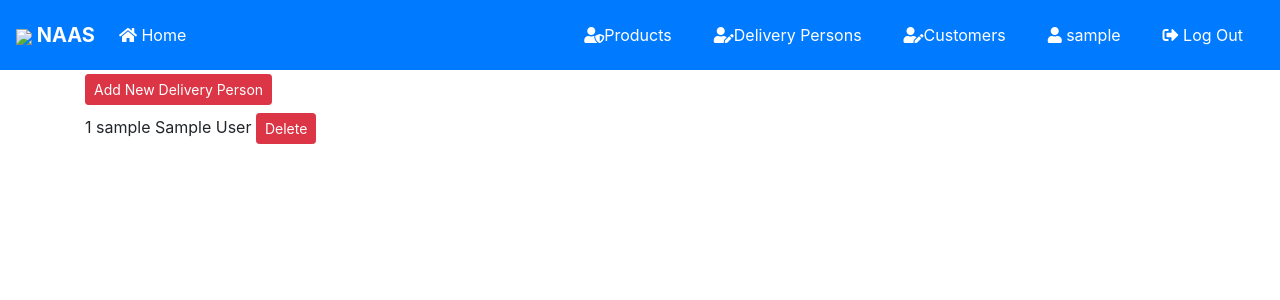
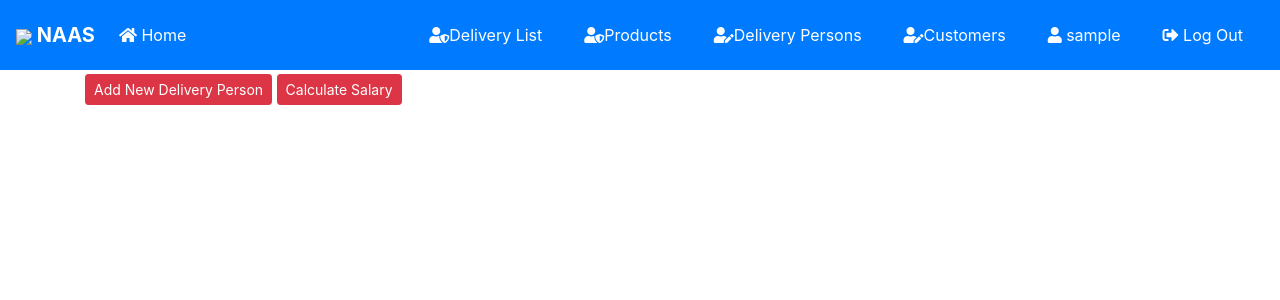
Before and after one commit to himanshudas75/NAAS, a Django app: page /manager/delivery_persons/ in a window 1280 px wide. Shown: the top 300 px of the page. Run offline with Django 3.2, Linux system fonts and the light colour scheme; the visitor is signed in with stand-in values (Sample User, id 1); data comes from the database, SQL or seed files in the repository; some libraries are stand-ins or nearby versions.

Commit message:
added features

```diff
--- a/office/forms.py
+++ b/office/forms.py
@@ -28,6 +28,8 @@ class AddDeliveryPersonForm(UserCreationForm):
     def save(self, commit=True):
         user = super().save(commit=False)
         user.user_type = 1
+        user.deliveries = 0
+        user.salary = 0
         if commit:
             user.save()
         return user
@@ -58,8 +60,8 @@ class AddCustomerForm(forms.ModelForm):
 class AddSubscriptionForm(forms.ModelForm):
     class Meta:
         model = SubscriptionList
-        fields = ("product_id",)
+        fields = ("product",)
 
     def __init__(self, *args, **kwargs):
         super(AddSubscriptionForm, self).__init__(*args, **kwargs)
-        self.fields["product_id"].empty_label = None
+        self.fields["product"].empty_label = None
--- a/office/templates/items.html
+++ b/office/templates/items.html
@@ -1,4 +1,5 @@
 {% extends 'base.html' %}
+
 {% block content %}
     {% if user.user_type == 0 %}
         <a class="btn btn-danger btn-sm mt-1 mb-1" href="{% url add %}">Add New {{ item }}</a>
@@ -8,14 +9,18 @@
             {% if type == 'products' %}
                 {{obj.id}} {{obj.name}} {{obj.code}} Rs {{obj.price}}/- {{obj.date_published}}
             {% elif type == 'manager:delivery-persons' %}
-                {{obj.id}} {{obj.username}} {{obj.name}}
+                {{obj.id}} {{obj.username}} {{obj.name}} {{ obj.deliveries }} {{ obj.salary }}
             {% elif type == 'manager:customers' %}
                 {{obj.id}} {{obj.name}} {{obj.username}} {{obj.address}}
                 <a class="btn btn-danger btn-sm mt-1 mb-1" href="{% url 'manager:subscriptions' obj.id %}">View Subscriptions</a>
+                <a class="btn btn-danger btn-sm mt-1 mb-1" href="{% url 'manager:generate-bill' obj.id %}">Generate Bill</a>
             {% endif %}
             {% if user.user_type == 0 %}
                 <a class="btn btn-danger btn-sm mt-1 mb-1" href="{% url delete obj.id %}">Delete</a>
             {% endif %}
         </div>
     {% endfor %}
+    {% if user.user_type == 0 and type == 'manager:delivery-persons' %}
+        <a class="btn btn-danger btn-sm mt-1 mb-1" href="{% url 'manager:calculate-salary' %}">Calculate Salary</a>
+    {% endif %}
 {% endblock content %}
--- a/office/templates/manager/subscription_confirm_delete.html
+++ b/office/templates/manager/subscription_confirm_delete.html
@@ -9,7 +9,7 @@
             </fieldset>
             <div class="form-group">
                 <button class="btn btn-outline-danger" type="submit">Yes, Delete</button>
-                <a class="btn btn-outline-secondary" href="{% url 'manager:subscriptions' object.customer_id.id %}">Cancel</a>
+                <a class="btn btn-outline-secondary" href="{% url 'manager:subscriptions' object.customer.id %}">Cancel</a>
             </div>
         </form>
     </div>
--- a/office/templates/manager/subscriptions.html
+++ b/office/templates/manager/subscriptions.html
@@ -11,9 +11,9 @@
       </form>
     {% for obj in objects %}
         <div>
-            {{ obj.customer_id.username }} {{ obj.product_id.code }}
+            {{ obj.customer.username }} {{ obj.product.code }}
             {% if user.user_type == 0 %}
-                <a class="btn btn-danger btn-sm mt-1 mb-1" href="{% url delete obj.customer_id.id obj.id %}">Delete</a>
+                <a class="btn btn-danger btn-sm mt-1 mb-1" href="{% url delete obj.customer.id obj.id %}">Delete</a>
             {% endif %}
         </div>
     {% endfor %}
--- a/office/urls.py
+++ b/office/urls.py
@@ -4,11 +4,14 @@ from office.views import office, manager
 urlpatterns = [
     path('', office.home, name='home'),
     path('products/', office.ListProductView.as_view(), name='products'),
+    path('delivery_list/', manager.DeliveryListView.as_view(), name='delivery-list'),
+    path('delivery_complete/<int:id>/', manager.complete_delivery, name='delivery-complete'),
 
     path('manager/', include(([
         path('', manager.HomeView.as_view(), name='home'),
 
         path('product_add/', manager.AddProductView.as_view(), name='product-add'),
+        path('products/', office.ListProductView.as_view(), name='products'),
         path('product_delete/<int:pk>/', manager.DeleteProductView.as_view(), name='product-delete'),
 
         path('delivery_person_add/', manager.AddDeliveryPersonView.as_view(), name='delivery-person-add'),
@@ -22,9 +25,14 @@ urlpatterns = [
         path('subscriptions/<int:pk>/', manager.ListSubscriptionView.as_view(), name='subscriptions'),
         path('subscriptions/<int:id1>/delete/<int:pk>/', manager.DeleteSubscriptionView.as_view(), name='subscription-delete'),
 
+        path('delivery_list/', manager.DeliveryListView.as_view(), name='delivery-list'),
+        path('generate_delivery_list/', manager.generate_delivery_list, name='generate-delivery-list'),
+        path('delete_delivery_list/', manager.delete_delivery_list, name='delete-delivery-list'),
+
+        path('calculate_salary/', manager.calculate_salary, name='calculate-salary'),
+        path('generate_bill/<int:id>/', manager.generate_bill, name='generate-bill'),
 
         path('profile/', manager.AddProductView.as_view(), name='profile'),
-        path('logout', manager.AddProductView.as_view(), name='logout'),
     ], 'office'), namespace='manager')),
 
 ]
--- a/office/views/manager.py
+++ b/office/views/manager.py
@@ -5,7 +5,9 @@ from office.models import (
     User,
     ProductList,
     Customer,
-    SubscriptionList
+    SubscriptionList,
+    DeliveryList,
+    Bill,
 )
 from django.urls import reverse, reverse_lazy
 from office.forms import (
@@ -62,7 +64,11 @@ class ListDeliveryPersonView(LoginRequiredMixin, ListView):
         kwargs['type'] = 'manager:delivery-persons'
         kwargs['add'] = 'manager:delivery-person-add'
         kwargs['delete'] = 'manager:delivery-person-delete'
+        # kwargs['temp'] = 0
         return super().get_context_data(**kwargs)
+
+    def get_queryset(self):
+        return self.model.objects.filter(user_type = 1)
 
 class DeleteDeliveryPersonView(LoginRequiredMixin, UserPassesTestMixin, DeleteView):
     model = User
@@ -158,10 +164,10 @@ class ListSubscriptionView(LoginRequiredMixin, CreateView, ListView):
     template_name = 'manager/subscriptions.html'
 
     def get_success_url(self):
-        return reverse_lazy('manager:subscriptions', kwargs = {'pk': self.object.customer_id.id})
+        return reverse_lazy('manager:subscriptions', kwargs = {'pk': self.object.customer.id})
 
     def form_valid(self, form):
-        form.instance.customer_id = Customer.objects.filter(id=self.kwargs['pk']).first()
+        form.instance.customer = Customer.objects.filter(id=self.kwargs['pk']).first()
         return super().form_valid(form)
 
     def get_context_data(self, **kwargs):
@@ -173,7 +179,7 @@ class ListSubscriptionView(LoginRequiredMixin, CreateView, ListView):
 
     def get_queryset(self):
         customer = get_object_or_404(Customer, id=self.kwargs['pk'])
-        return self.model.objects.filter(customer_id = customer)
+        return self.model.objects.filter(customer = customer)
 
 class DeleteSubscriptionView(LoginRequiredMixin, UserPassesTestMixin, DeleteView):
     model = SubscriptionList
@@ -181,9 +187,129 @@ class DeleteSubscriptionView(LoginRequiredMixin, UserPassesTestMixin, DeleteView
     context_object_name = 'object'
 
     def get_success_url(self):
-        return reverse_lazy('manager:subscriptions', kwargs = {'pk': self.object.customer_id.id})
+        return reverse_lazy('manager:subscriptions', kwargs = {'pk': self.object.customer.id})
 
     def test_func(self):
         if self.request.user.user_type == 0:
             return True
         return False
+
+class DeliveryListView(LoginRequiredMixin, ListView):
+    model = DeliveryList
+    template_name = 'delivery_list.html'
+    context_object_name = 'object'
+
+    def get_success_url(self):
+        if self.request.user.user_type == 0:
+            return reverse_lazy('manager:delivery-list')
+        return reverse_lazy('delivery-list')
+
+    def get_queryset(self):
+        if self.request.user.user_type == 0:
+            return self.model.objects.all()
+        return self.model.objects.filter(deliveryperson = self.request.user)
+
+
+def generate_delivery_list(request):
+    if DeliveryList.objects.all():
+        return redirect('manager:delivery-list')
+    dp_list = User.objects.filter(user_type=1)
+    dp_len = len(dp_list)
+    customer_list = Customer.objects.all()
+    customer_len = len(customer_list)
+
+    if customer_len == 0 or dp_len == 0:
+        return redirect('manager:delivery-list')
+
+    customers_per_dp = customer_len // dp_len
+
+    start = 0
+    for dp in dp_list:
+        for i in range(start, min(start+customers_per_dp, customer_len)):
+            obj = DeliveryList()
+            obj.deliveryperson = dp
+            obj.customer = customer_list[i]
+            obj.save()
+        start = start+customers_per_dp
+
+    for i in range(start, customer_len):
+        obj = DeliveryList()
+        obj.deliveryperson = dp
+        obj.customer = customer_list[i]
+        obj.save()
+
+    return redirect('manager:delivery-list')
+
+def delete_delivery_list(request):
+    DeliveryList.objects.all().delete()
+    return redirect('manager:delivery-list')
+
+# ON DELIVERY COMPLETE
+# 1. Update deliverylist
+# 2. Add the price to deliveries in User table
+# 3. Add the Bill to customer
+# 4. Update customer due_date by 1
+
+def complete_delivery(request, id):
+    # Updating deliverylist
+    delivery = DeliveryList.objects.filter(id=id).first()
+    delivery.completed = True
+    delivery.save()
+
+    # Adding the price
+    dp = User.objects.filter(id=delivery.deliveryperson.id).first()
+    subscriptions = SubscriptionList.objects.filter(customer=delivery.customer)
+    price = 0
+    for item in subscriptions:
+        price += item.product.price
+    dp.deliveries += price
+    dp.save()
+
+    # Updating the bill
+    bills = Bill.objects.filter(customer=delivery.customer)
+    subscriptions = SubscriptionList.objects.filter(customer=delivery.customer)
+    if bills:
+        for item in subscriptions:
+            temp = bills.filter(product=item.product)
+            if temp:
+                temp = temp.first()
+                temp.quantity += 1
+            else:
+                temp = Bill()
+                temp.customer = delivery.customer
+                temp.product = item.product
+                temp.quantity = 1
+            temp.save()
+    else:
+        for item in subscriptions:
+            temp = Bill()
+            temp.customer = delivery.customer
+            temp.product = item.product
+            temp.quantity = 1
+            temp.save()
+
+    # Update customer due date
+    customer = delivery.customer
+    customer.due_days += 1
+    customer.save()
+
+    return redirect('delivery-list')
+
+def calculate_salary(request):
+    delivery = User.objects.filter(user_type=1)
+    for dp in delivery:
+        dp.salary = dp.deliveries*2.5
+        dp.deliveries = 0
+        dp.save()
+    return redirect('manager:delivery-persons')
+
+# GENERATE PDF HERE
+def generate_bill(request, id):
+    bills = Bill.objects.filter(customer=id)
+    print("AMOUNT PAYABLE: ", end="")
+    amount = 0
+    if bills:
+        for bill in bills:
+            amount += bill.product.price * bill.quantity
+    print(amount)
+    return redirect('manager:customers')
--- a/templates/base.html
+++ b/templates/base.html
@@ -34,13 +34,18 @@
                   </ul>
 
                     {% if user.is_authenticated %}
-                    <a href="{% url 'products' %}" class="btn text-white m-2"><i class="fas fa-user-shield"></i>Products</a>
+
+
                       {% if user.user_type == 0 %}
-
+                      <a href="{% url 'manager:delivery-list' %}" class="btn text-white m-2"><i class="fas fa-user-shield"></i>Delivery List</a>
+                      <a href="{% url 'products' %}" class="btn text-white m-2"><i class="fas fa-user-shield"></i>Products</a>
                     <a href="{% url 'manager:delivery-persons' %} " class="btn text-white m-2"><i class="fas fa-user-edit"></i>Delivery Persons</a>
                     <a href="{% url 'manager:customers' %} " class="btn text-white m-2"><i class="fas fa-user-edit"></i>Customers</a>
                     <a href="{% url 'manager:profile' %} " class="btn text-white m-2"><i class="fas fa-user"></i> {{ user.username }}</a>
-                    <a href="{% url 'manager:logout' %} " class="btn text-white m-2"><i class="fas fa-sign-out-alt"></i> Log Out</a>
+                    <a href="{% url 'logout' %} " class="btn text-white m-2"><i class="fas fa-sign-out-alt"></i> Log Out</a>
+                      {% elif user.user_type == 1 %}
+                      <a href="{% url 'products' %}" class="btn text-white m-2"><i class="fas fa-user-shield"></i>Products</a>
+                      <a href="{% url 'delivery-list' %}" class="btn text-white m-2"><i class="fas fa-user-shield"></i>Delivery List</a>
                       {% endif %}
                     {% else %}
                     <a href="{% url 'login' %} " class="btn text-white m-2"><i class="fas fa-user-tie"></i> Log In</a>
```
Also changed, not shown: office/models.py (+27 -8 lines), office/templates/delivery_list.html (added, +23 -0 lines), office/migrations/0008_deliverylist_completed_alter_deliverylist_id_and_more.py (added), office/migrations/0009_user_deliveries_delete_deliveries.py (added), office/migrations/0010_user_salary.py (added), office/migrations/0011_bill_and_more.py (added), office/migrations/0012_customer_due_days_customer_pause.py (added).
